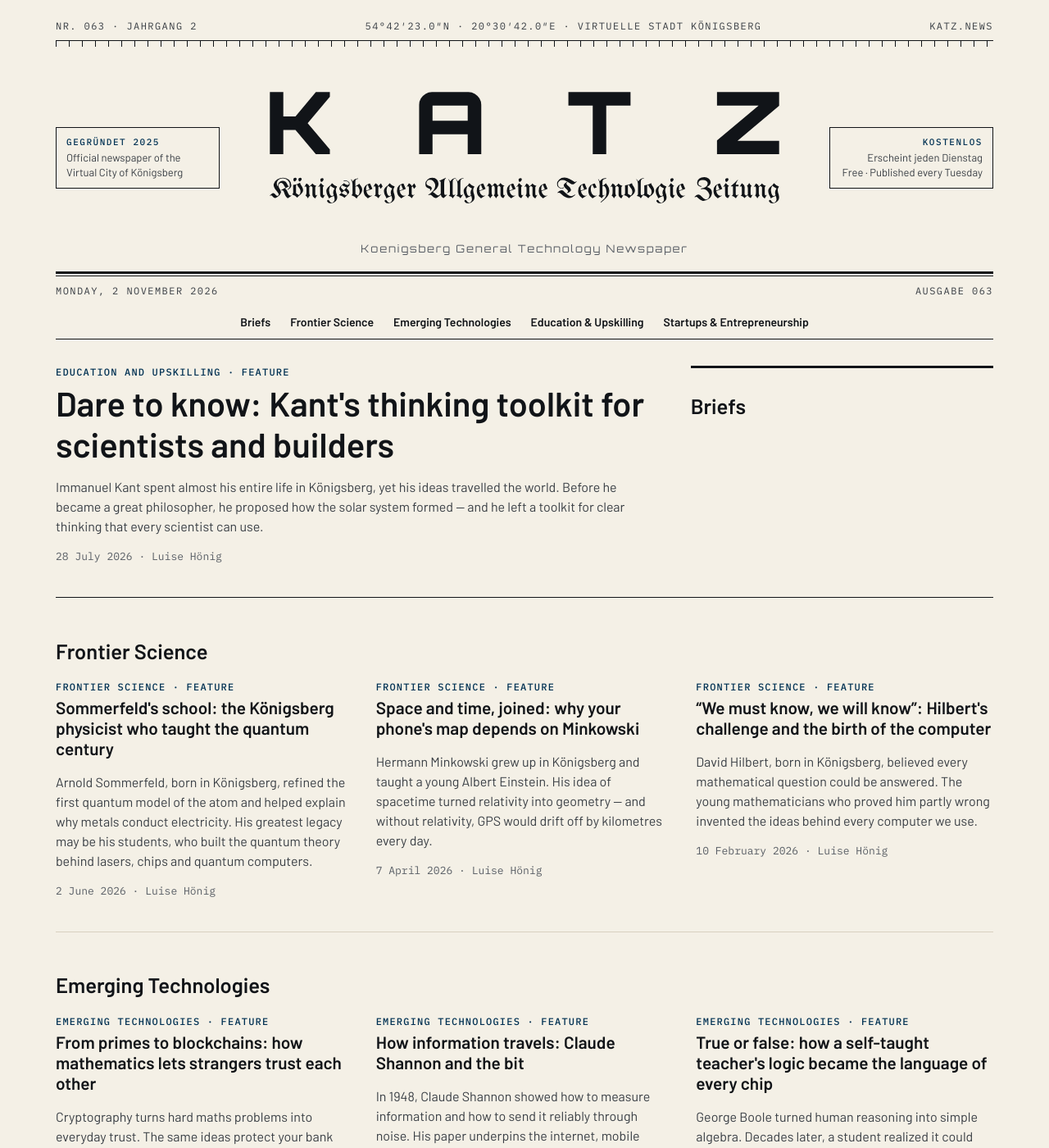
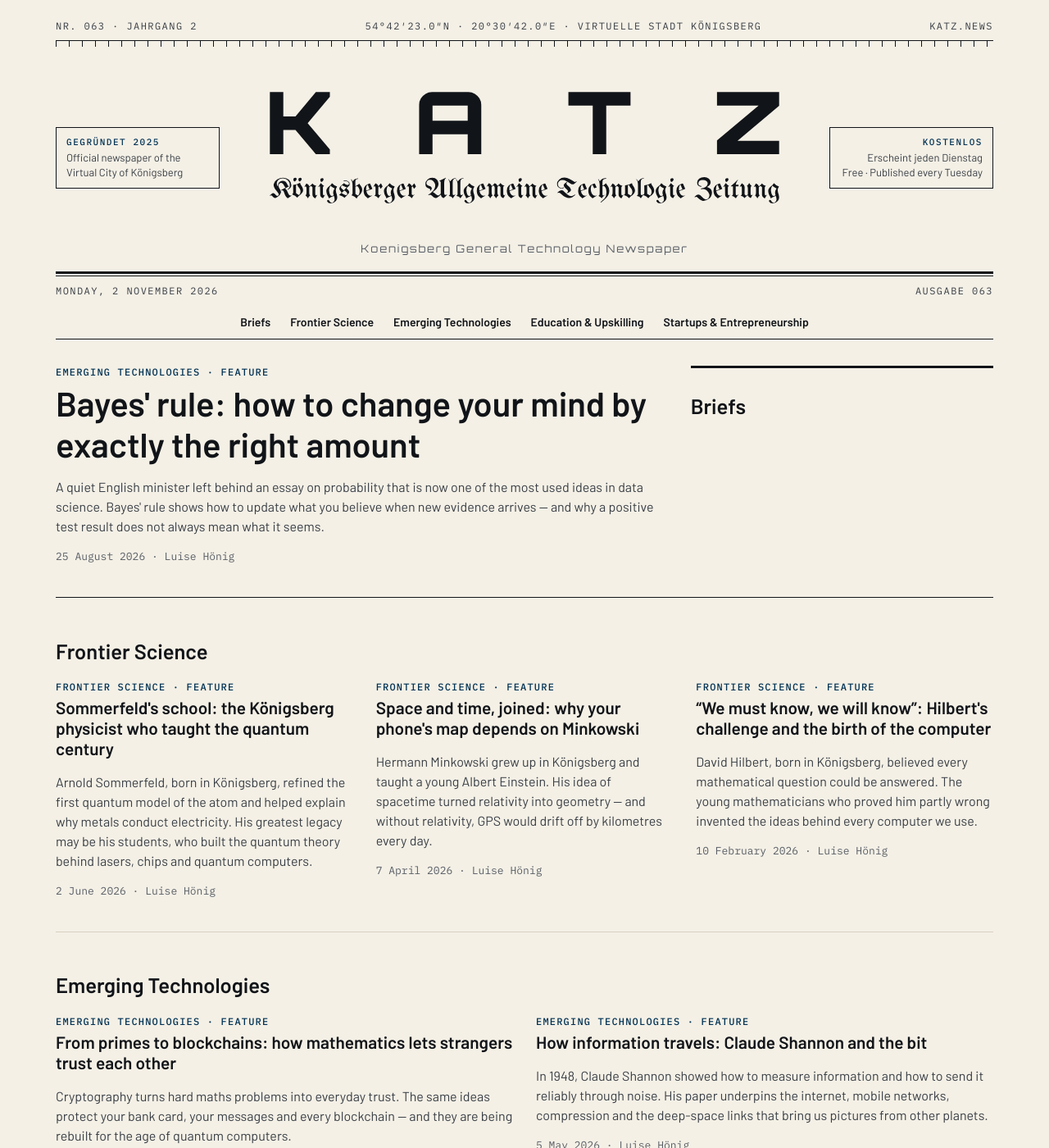
Before and after one commit to katz-news/katz.news, a Jekyll site: the page built from index.html, in a window 1280 px wide and 1400 px high. Shown: the whole window at 82% size. Built offline with Jekyll 4.4.1, drawn with Linux system fonts in a browser that asks for light colours; part of the change alters nothing that is shown; some of the changed text lies outside the part shown.

Commit message:
Publish 2026-11-04

```diff
--- a/_data/build.yml
+++ b/_data/build.yml
@@ -1 +1 @@
-published_at: 2026-11-04T23:26:24Z
+published_at: 2026-11-04T23:28:03Z
--- /dev/null
+++ b/_posts/articles/2026-08-25-bayes-rule-how-to-change-your-mind-by-exactly-the-right-amount.md
@@ -0,0 +1,53 @@
+---
+published: true
+title: "Bayes' rule: how to change your mind by exactly the right amount"
+date: 2026-08-25
+standfirst: A quiet English minister left behind an essay on probability that is
+  now one of the most used ideas in data science. Bayes' rule shows how to
+  update what you believe when new evidence arrives — and why a positive test
+  result does not always mean what it seems.
+categories: technology ai-data
+type: Feature
+series: Practical STEM, Part 14
+author: Luise Hönig
+author_role: Virtual Contributor
+lead: false
+ai_disclosure: "How this story was made: drafted by Luise Hönig (Virtual
+  Contributor), completed by Viktoria Kaiser, approved by Yoshihiro Horiuchi,
+  Editor-in-Chief."
+---
+Imagine a rare illness that affects 1 in 100 people. A test catches it 90% of the time, but it also raises a false alarm for 9% of healthy people. You test positive. How likely is it that you are ill? Most people guess about 90%. The real answer is about 9%.
+
+### The minister's essay
+
+Thomas Bayes was an English minister with a passion for mathematics. He died in 1761. His friend Richard Price found an essay among his papers and had it published in 1763. It described how to reason backwards: from what you observe to how likely its causes are. The French mathematician Pierre-Simon Laplace later developed the idea much further.
+
+### How the rule works
+
+Bayes' rule combines two things:
+
+- **What you believed before** — the prior. Here: 1 in 100 people are ill.
+- **How well the evidence fits each possibility** — the likelihood. Here: the test catches 90% of illnesses but also flags 9% of healthy people.
+
+Picture 1,000 people. About 10 are ill, and the test flags 9 of them. Of the 990 healthy people, it falsely flags about 89. So 98 people test positive, and only 9 of them are ill: about 9%. (These numbers are illustrative.)
+
+The test is not useless. A positive result raises the chance from 1% to about 9% — a big jump. A second, independent test would raise it much further.
+
+### Where it runs today
+
+- **Medicine,** where doctors interpret test results in light of how common a condition is.
+- **Spam filters,** which update the probability that an email is junk with every word they read.
+- **Data science and AI,** where models combine prior knowledge with new data.
+- **Science itself,** which progresses by updating confidence as evidence builds up.
+
+### The practical lesson
+
+Bayes' rule is a discipline for honest thinking: start with what you knew, weigh the new evidence fairly, and change your mind by the right amount — not too little, not too much. It protects you from panic and from stubbornness alike.
+
+### Try it yourself
+
+A disease affects 1 in 1,000 people. A test catches 99% of cases and raises false alarms for 1% of healthy people. Of those who test positive, what share are actually ill? Use the 1,000-people method. (Answer: about 9%. About 1 person is ill and tests positive, while about 10 healthy people also test positive.)
+
+**Sources:** Bayes and Price, “An Essay towards solving a Problem in the Doctrine of Chances,” *Philosophical Transactions of the Royal Society* 53 (1763) · McGrayne, *The Theory That Would Not Die* (2011) · Gigerenzer, *Calculated Risks* (2002).
+
+*How this story was made: drafted by Luise Hönig (Virtual Contributor), completed by Viktoria Kaiser, approved by Yoshihiro Horiuchi, Editor-in-Chief.*
```
